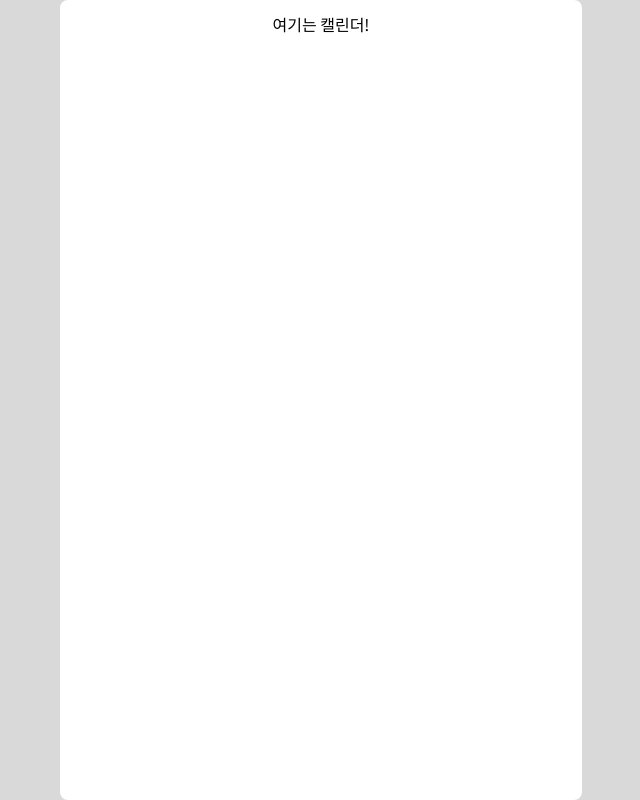
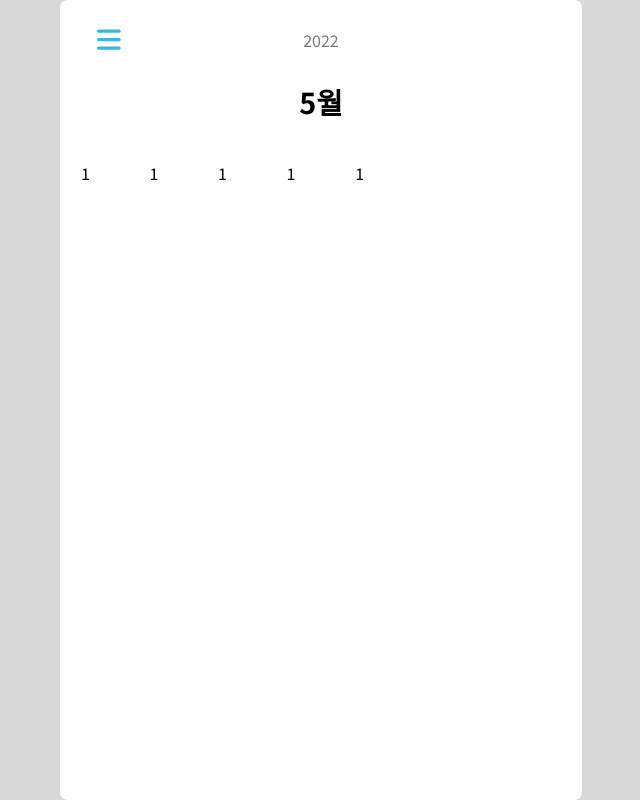
Before and after one commit to sojeonghwang/jeong-s-todo-list, a React (Create React App) app: page / in a window 1280 px wide. Shown: the whole page, without its empty margins (319-959 px from the left). Built offline with nearby package versions, Linux system fonts and the light colour scheme.

Commit message:
[마크업 작업] 월 캘린더 마크업 작업

```diff
--- a/package.json
+++ b/package.json
@@ -3,6 +3,9 @@
   "version": "0.1.0",
   "private": true,
   "dependencies": {
+    "@fortawesome/fontawesome-svg-core": "^6.1.1",
+    "@fortawesome/free-solid-svg-icons": "^6.1.1",
+    "@fortawesome/react-fontawesome": "^0.1.18",
     "@testing-library/jest-dom": "^5.16.4",
     "@testing-library/react": "^13.1.1",
     "@testing-library/user-event": "^13.5.0",
--- /dev/null
+++ b/src/components/calendar/CalendarDays.tsx
@@ -0,0 +1,11 @@
+import React from 'react';
+
+const CalendarDays = () => {
+    return (
+        <span className='calendar-days'>
+            <span>1</span>
+        </span>
+    )
+};
+
+export default CalendarDays;
--- /dev/null
+++ b/src/components/calendar/CalendarHeader.tsx
@@ -0,0 +1,14 @@
+import React from 'react';
+import { FontAwesomeIcon } from '@fortawesome/react-fontawesome'
+import { faBars } from "@fortawesome/free-solid-svg-icons";
+
+const CalendarHeader = () => {
+    return (
+        <div className='calendar-header'>
+            <FontAwesomeIcon className='menu' icon={faBars} />
+            <span className='calendar-year'>2022</span>
+        </div>
+    )
+};
+
+export default CalendarHeader;
--- /dev/null
+++ b/src/components/calendar/CalendarMonth.tsx
@@ -0,0 +1,20 @@
+import React from 'react';
+import CalendarDays from './CalendarDays';
+
+const CalendarMonth = () => {
+    return (
+        <div className='calendar-wrapper'>
+            <h1 className="calendar-month">5월</h1>
+
+            <div className='calendar-days-wrapper'>
+                <CalendarDays />
+                <CalendarDays />
+                <CalendarDays />
+                <CalendarDays />
+                <CalendarDays />
+            </div>
+        </div>
+    )
+};
+
+export default CalendarMonth;
--- a/src/css/index.css
+++ b/src/css/index.css
@@ -85,3 +85,46 @@ body {
   border: 1px #FDCF00 solid;
   cursor: pointer;
 }
+
+.calendar-header {
+  height: 3rem;
+  line-height: 3rem;
+  text-align: center;
+  position: relative;
+}
+
+.menu {
+  color: #3DB2E5;
+  font-size: 1.7rem;
+  margin-left: 1rem;
+  vertical-align: middle;
+  cursor: pointer;
+  margin-top: 0.6rem;
+  position: absolute;
+  left: 0;
+}
+
+.calendar-wrapper {
+  margin-top: 1.5rem;
+}
+
+.calendar-year {
+  color: rgb(120, 120, 120);
+}
+
+.calendar-month {
+  font-size: 1.8rem;
+  font-weight: bold;
+}
+
+.calendar-days-wrapper {
+  text-align: left;
+  margin-top: 3rem;
+}
+
+.calendar-days {
+  width: 14.28%;
+  display: inline-block;
+  height: 5rem;
+  background-color: #fff;
+}
--- a/src/pages/Calendar.tsx
+++ b/src/pages/Calendar.tsx
@@ -1,9 +1,12 @@
 import React from 'react';
+import CalendarHeader from '../components/calendar/CalendarHeader';
+import CalendarMonth from '../components/calendar/CalendarMonth';
 
 const Calendar = () => {
     return (
         <div>
-            여기는 캘린더!
+            <CalendarHeader />
+            <CalendarMonth />
         </div>
     );
 };
```
Also changed, not shown: 2 other files (tests, documents, lock files or other folders).
